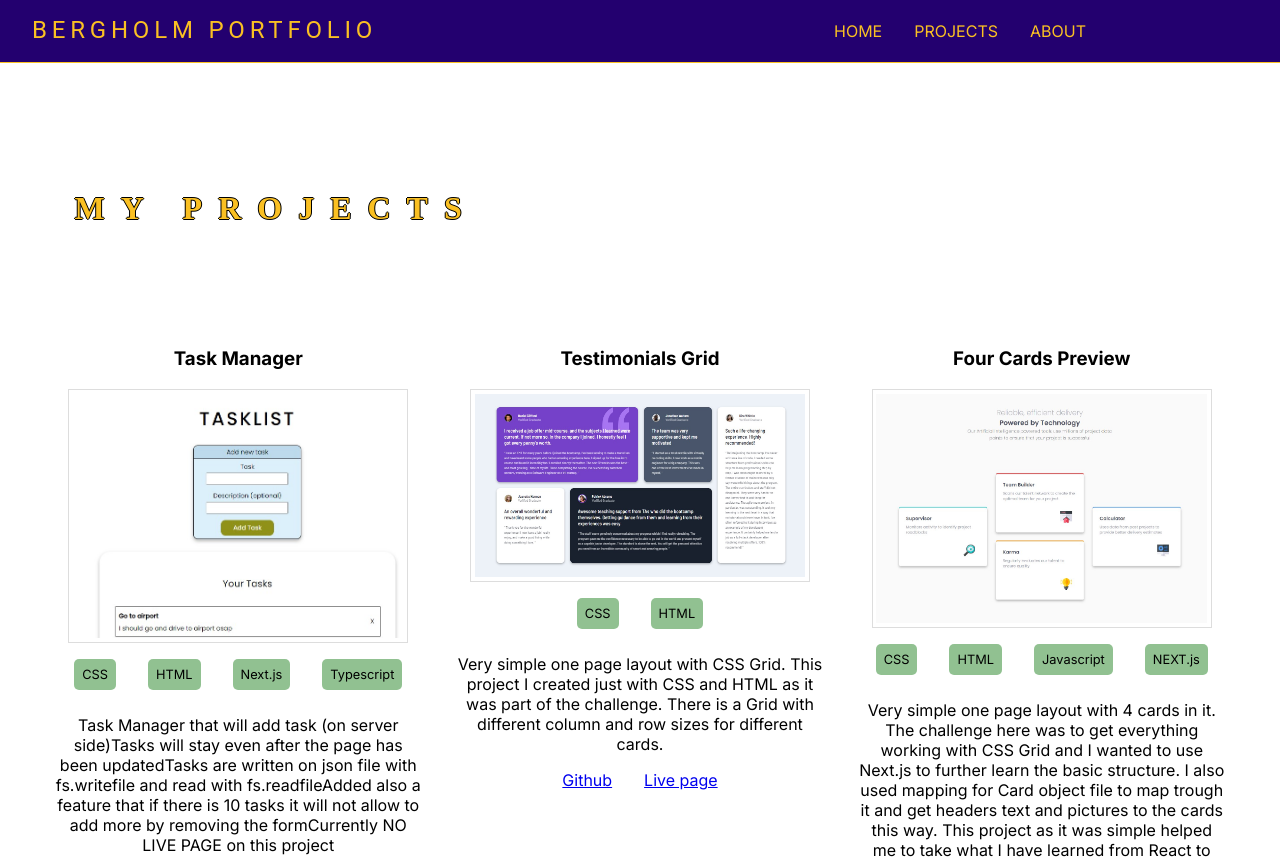
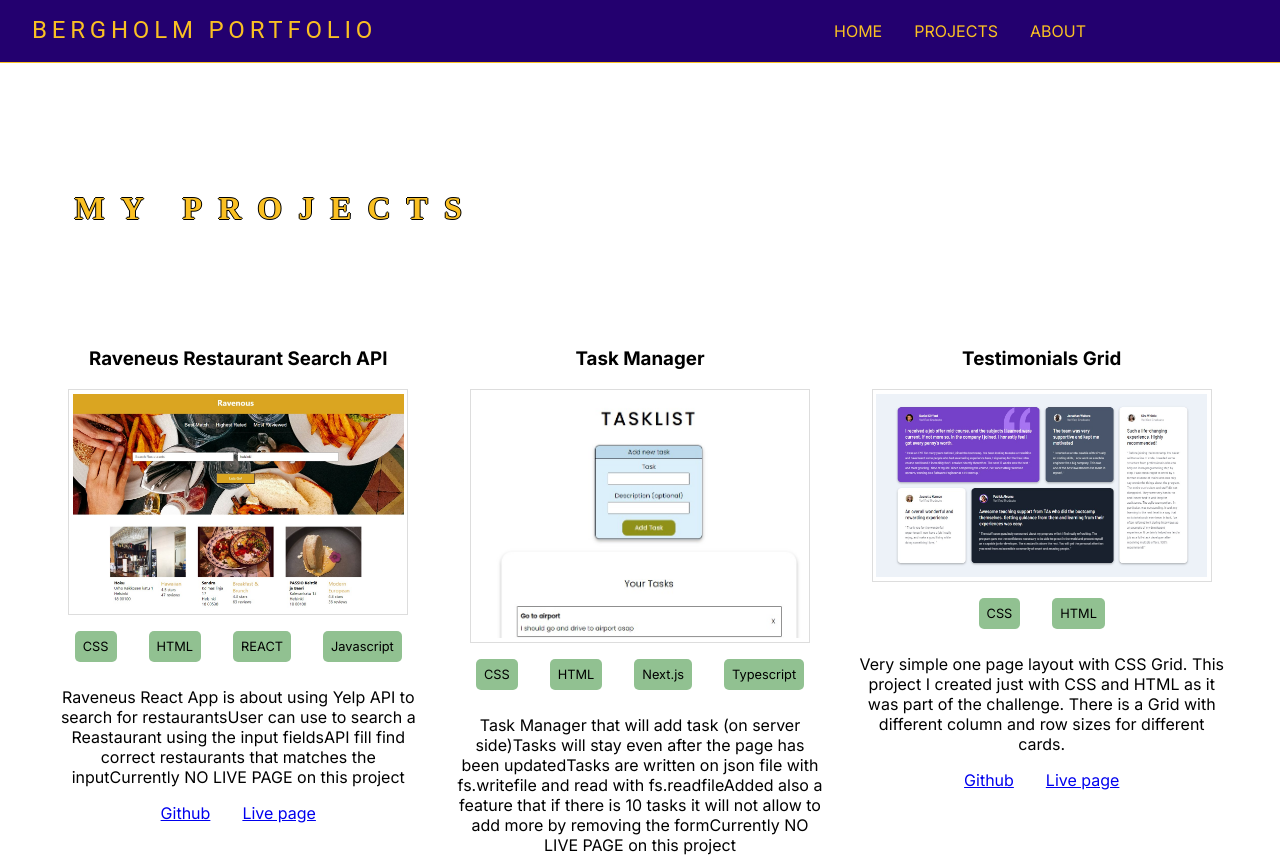
Before and after one commit to Jani-B/portfolio_website, a Next.js app: page /projects in a window 1280 px wide. Shown: the top 859 px of the page. Built offline with nearby package versions, Linux system fonts and the light colour scheme.

Commit message:
added raveneus project to the projects

```diff
--- a/src/app/cardinfo/cardinfo.js
+++ b/src/app/cardinfo/cardinfo.js
@@ -1,4 +1,20 @@
 export const cardInfo = [
+  {
+    cardId: "card11",
+    frontpage: true,
+    cardHeader: "Raveneus Restaurant Search API",
+    stack: ["CSS", "HTML", "REACT", "Javascript"],
+    cardText: [
+      "Raveneus React App is about using Yelp API to search for restaurants",
+      "User can use to search a Reastaurant using the input fields",
+      "API fill find correct restaurants that matches the input",
+      "Currently NO LIVE PAGE on this project",
+    ],
+
+    cardPicture: "/images/Raveneus.jpg",
+    github: "https://github.com/Jani-B/ravenous-react",
+    webpage: "#idcard11",
+  },
   {
     cardId: "card10",
     frontpage: true,
```
Also changed, not shown: public/images/Raveneus.jpg (added).
